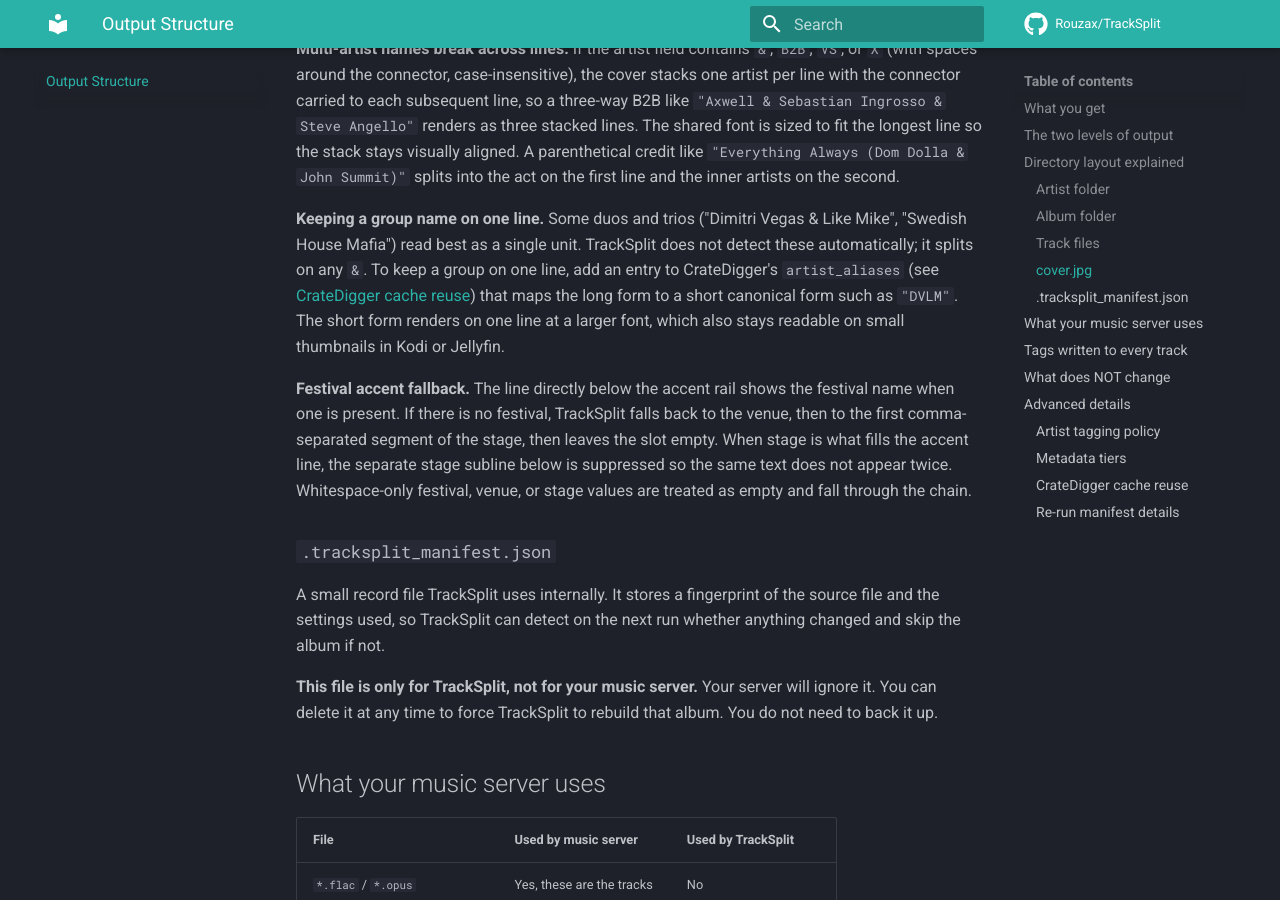
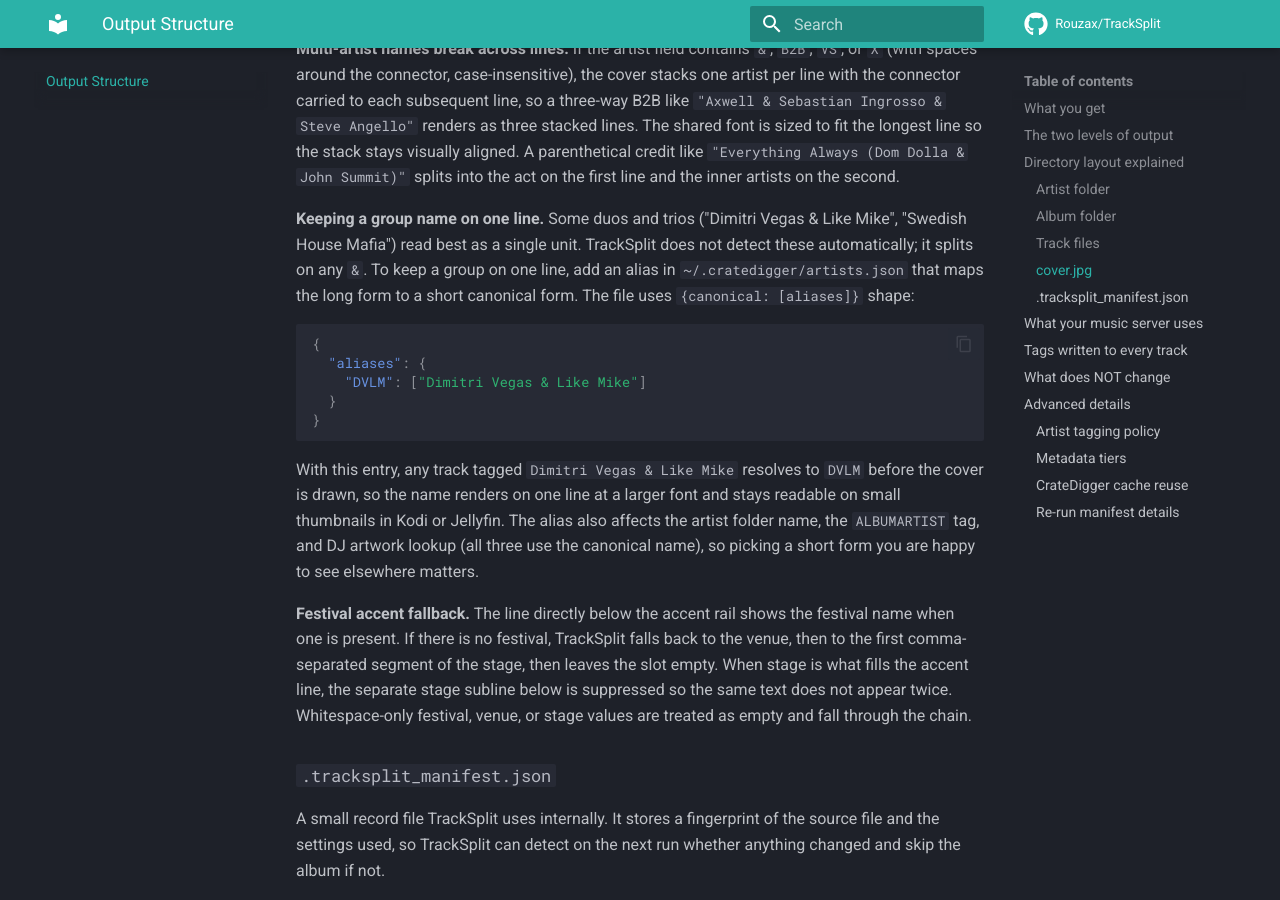
Before and after one commit to Rouzax/TrackSplit, an MkDocs documentation site: the page built from docs/output.md, in a window 1280 px wide and 900 px high, scrolled down 2556 px. Built offline with MkDocs 1.6.1 and Material for MkDocs 9.7.7, drawn with Linux system fonts in a browser that asks for light colours; comment, search, counter and statistics services are not loaded.

Commit message:
docs: inline artists.json example and note alias side effects

````diff
--- a/docs/output.md
+++ b/docs/output.md
@@ -79,7 +79,17 @@
 
 **Multi-artist names break across lines.** If the artist field contains ` & `, ` B2B `, ` VS `, or ` X ` (with spaces around the connector, case-insensitive), the cover stacks one artist per line with the connector carried to each subsequent line, so a three-way B2B like `"Axwell & Sebastian Ingrosso & Steve Angello"` renders as three stacked lines. The shared font is sized to fit the longest line so the stack stays visually aligned. A parenthetical credit like `"Everything Always (Dom Dolla & John Summit)"` splits into the act on the first line and the inner artists on the second.
 
-**Keeping a group name on one line.** Some duos and trios ("Dimitri Vegas & Like Mike", "Swedish House Mafia") read best as a single unit. TrackSplit does not detect these automatically; it splits on any ` & `. To keep a group on one line, add an entry to CrateDigger's `artist_aliases` (see [CrateDigger cache reuse](#cratedigger-cache-reuse)) that maps the long form to a short canonical form such as `"DVLM"`. The short form renders on one line at a larger font, which also stays readable on small thumbnails in Kodi or Jellyfin.
+**Keeping a group name on one line.** Some duos and trios ("Dimitri Vegas & Like Mike", "Swedish House Mafia") read best as a single unit. TrackSplit does not detect these automatically; it splits on any ` & `. To keep a group on one line, add an alias in `~/.cratedigger/artists.json` that maps the long form to a short canonical form. The file uses `{canonical: [aliases]}` shape:
+
+```json
+{
+  "aliases": {
+    "DVLM": ["Dimitri Vegas & Like Mike"]
+  }
+}
+```
+
+With this entry, any track tagged `Dimitri Vegas & Like Mike` resolves to `DVLM` before the cover is drawn, so the name renders on one line at a larger font and stays readable on small thumbnails in Kodi or Jellyfin. The alias also affects the artist folder name, the `ALBUMARTIST` tag, and DJ artwork lookup (all three use the canonical name), so picking a short form you are happy to see elsewhere matters.
 
 **Festival accent fallback.** The line directly below the accent rail shows the festival name when one is present. If there is no festival, TrackSplit falls back to the venue, then to the first comma-separated segment of the stage, then leaves the slot empty. When stage is what fills the accent line, the separate stage subline below is suppressed so the same text does not appear twice. Whitespace-only festival, venue, or stage values are treated as empty and fall through the chain.
 
````
